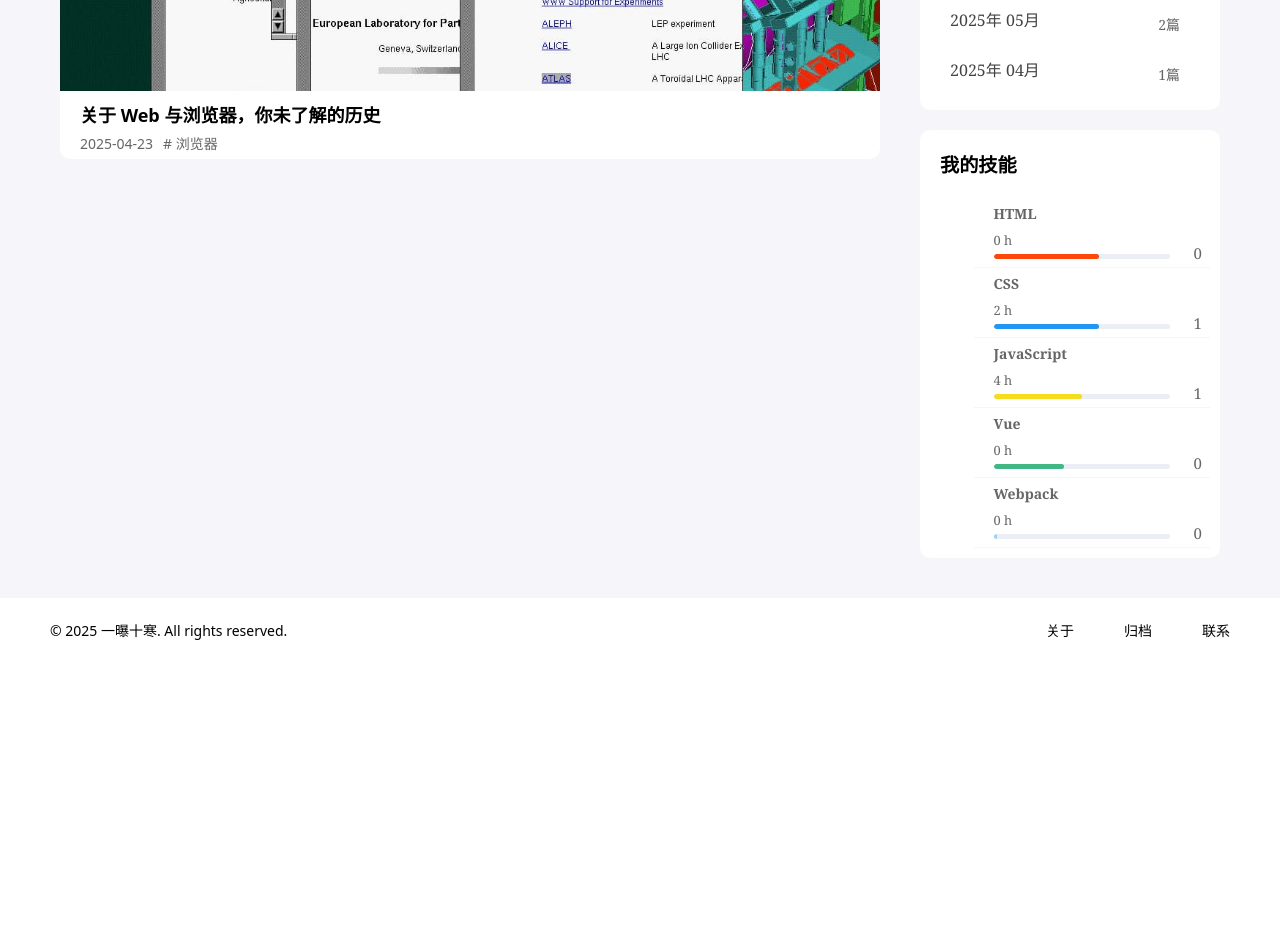
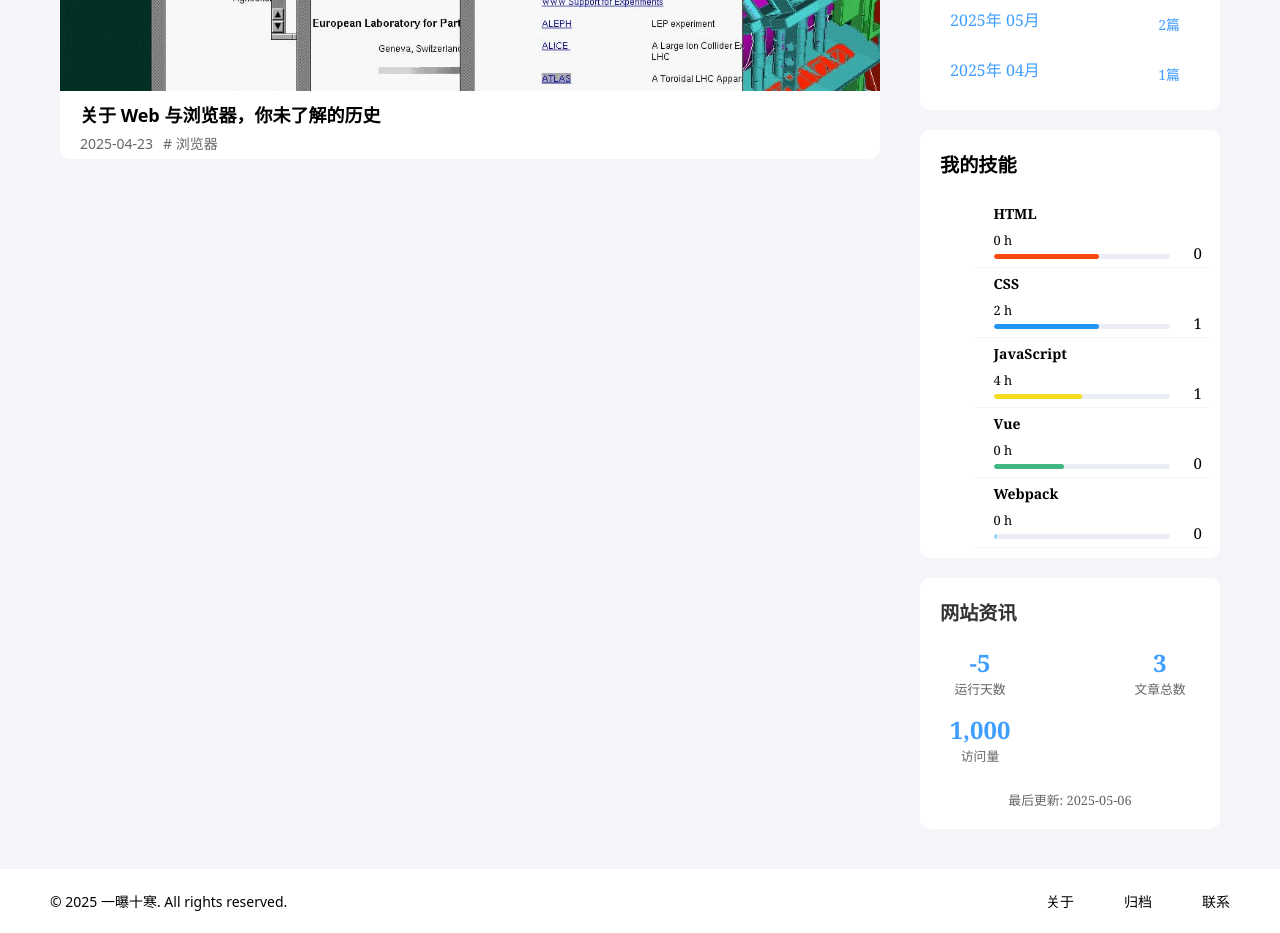
Before and after one commit to yuhhhy/blog-vue, a Vue app: page /home in a window 1280 px wide. Shown: the part 900-1833 px from the top of the page. Before the commit the page ends 1562 px from the top, so only its background shows below. Built offline with nearby package versions, Linux system fonts and the light colour scheme; a web font is replaced by a local one.

Commit message:
feat: 侧边栏添加网站信息组件并调整样式
在侧边栏中添加了网站信息组件，显示运行天数、文章总数和访问量。同时调整了多个组件的样式，包括颜色和阴影效果，以提升视觉一致性。

```diff
--- a/src/assets/styles/variable.scss
+++ b/src/assets/styles/variable.scss
@@ -14,12 +14,14 @@
     // 固定色
     --skyblue: #3498db;
     --blue: #409eff;
+    --light-blue: #51c7f9;
+    --lake: #A7CAFD;
     --red: #ff4757;
     --orange: #ffa502;
-    --cyan: #1abc9c;
+    --gold: #ffff18;
+    --cyan: #68aa9d;
     --grape: #c850c0;
-    --gold: #ffff18;
-    --lake: #A7CAFD;
+    --lavender: #c792ff;
 }
 
 :root.dark {
@@ -38,10 +40,12 @@
     // 固定色
     --skyblue: #3498db;
     --blue: #409eff;
+    --light-blue: #51c7f9;
+    --lake: #A7CAFD;
     --red: #ff4757;
     --orange: #ffa502;
-    --cyan: #1abc9c;
+    --gold: #ffff18;
+    --cyan: #68aa9d;
     --grape: #c850c0;
-    --gold: #ffcc00;
-    --lake: #A7CAFD;
+    --lavender: #c792ff;
 }
--- a/src/components/Sidebar/components/SidebarArchive.vue
+++ b/src/components/Sidebar/components/SidebarArchive.vue
@@ -43,14 +43,15 @@ onMounted(async () => {
 
 <style lang="scss" scoped>
 .sidebar-archive {
+    color: var(--blue);
+
     background-color: var(--white);
-    color: var(--light-dark);
     border-radius: 10px;
     width: 100%;
     padding: 16px 20px;
     overflow: hidden;
     &:hover {
-        box-shadow: 0 0 6px var(--skyblue);
+        box-shadow: 0 0 6px var(--light-blue);
         transition: 0.4s;
     }
     .sidebar-archive-title {
@@ -74,7 +75,6 @@ onMounted(async () => {
             right: 20px;
             top: 20px;
             font-size: 14px;
-            color: var(--quote-color);
         }
 
         &:hover {
--- a/src/components/Sidebar/components/SidebarAuthor.vue
+++ b/src/components/Sidebar/components/SidebarAuthor.vue
@@ -42,7 +42,7 @@ const themeStore = useThemeStore();
     justify-content: center;
     gap: 30px;
     &:hover {
-        box-shadow: 0 0 6px var(--grape);
+        box-shadow: 0 0 6px var(--lavender);
         transition: 0.4s;
     }
 
--- a/src/components/Sidebar/components/SidebarTags.vue
+++ b/src/components/Sidebar/components/SidebarTags.vue
@@ -19,7 +19,7 @@ import tagList from '@/data/tagList.js'
     width: 100%;
     padding: 10px;
     &:hover {
-        box-shadow: 0 0 6px var(--orange);
+        box-shadow: 0 0 6px var(--cyan);
         transition: 0.4s;
     }
     .sidebar-tags-title {
--- /dev/null
+++ b/src/components/Sidebar/components/SidebarWebsiteInfo.vue
@@ -0,0 +1,102 @@
+<script setup>
+import { ref, onMounted } from 'vue'
+
+// 网站运行天数
+const runTime = ref(getrunTime('2025-05-04'))
+function getrunTime(startTime) {
+    let date1 = new Date(startTime)
+    let date2 = new Date()
+    const diff = date2.getTime() - date1.getTime()
+    const diffDate =  Math.round(diff / (24 * 60 * 60 * 1000))
+    return diffDate
+}
+
+// 网站文章总数
+const totalPosts = ref(0)
+onMounted(() => {
+    fetch('/data/posts.json')
+    .then(response => response.json())
+    .then(data => {
+        totalPosts.value = data.length
+    })
+})
+
+// 网站访问量
+
+</script>
+
+<template>
+  <div class="website-info">
+    <div class="website-info-header">网站资讯</div>
+    <div class="website-stats">
+      <div class="stat-item">
+        <span class="stat-value">{{ runTime }}</span>
+        <span class="stat-label">运行天数</span>
+      </div>
+      <div class="stat-item">
+        <span class="stat-value">{{ totalPosts }}</span>
+        <span class="stat-label">文章总数</span>
+      </div>
+      <div class="stat-item">
+        <span class="stat-value">1,000</span>
+        <span class="stat-label">访问量</span>
+      </div>
+    </div>
+    <div class="last-updated">最后更新: 2025-05-06</div>
+  </div>
+</template>
+
+<style lang="scss" scoped>
+.website-info {
+  background-color: var(--white);
+  color: var(--dark);
+  padding: 20px;
+  border-radius: 10px;
+  display: flex;
+  flex-direction: column;
+  gap: 15px;
+
+  &:hover {
+    box-shadow: 0 0 6px var(--lake);
+    transition: 0.4s;
+  }
+
+  .website-info-header {
+    font-size: 1.2rem;
+    font-weight: bold;
+    margin-bottom: 5px;
+  }
+
+  .website-stats {
+    display: flex;
+    flex-wrap: wrap;
+    gap: 15px;
+    justify-content: space-between;
+
+    .stat-item {
+      display: flex;
+      flex-direction: column;
+      align-items: center;
+      min-width: 80px;
+
+      .stat-value {
+        font-size: 1.5rem;
+        font-weight: bold;
+        color: var(--blue);
+      }
+
+      .stat-label {
+        font-size: 0.8rem;
+        color: var(--quote-color);
+      }
+    }
+  }
+
+  .last-updated {
+    font-size: 0.8rem;
+    color: var(--quote-color);
+    text-align: center;
+    margin-top: 10px;
+  }
+}
+</style>
--- a/src/components/Tag/index.vue
+++ b/src/components/Tag/index.vue
@@ -38,7 +38,6 @@ const props = defineProps({
 
 <style lang="scss" scoped>
 .tag {
-    color: var(--quote-color);
     width: 100%;
     height: 70px;
     display: flex;
```
Also changed, not shown: src/components/Sidebar/index.vue (+6 -1 lines).
